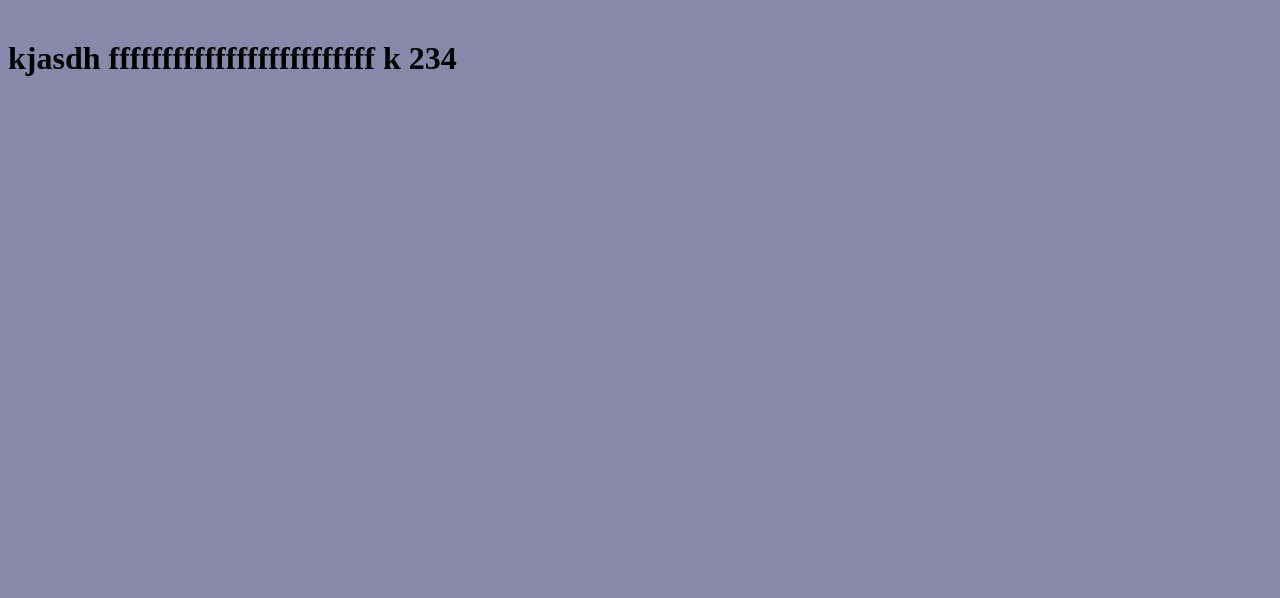
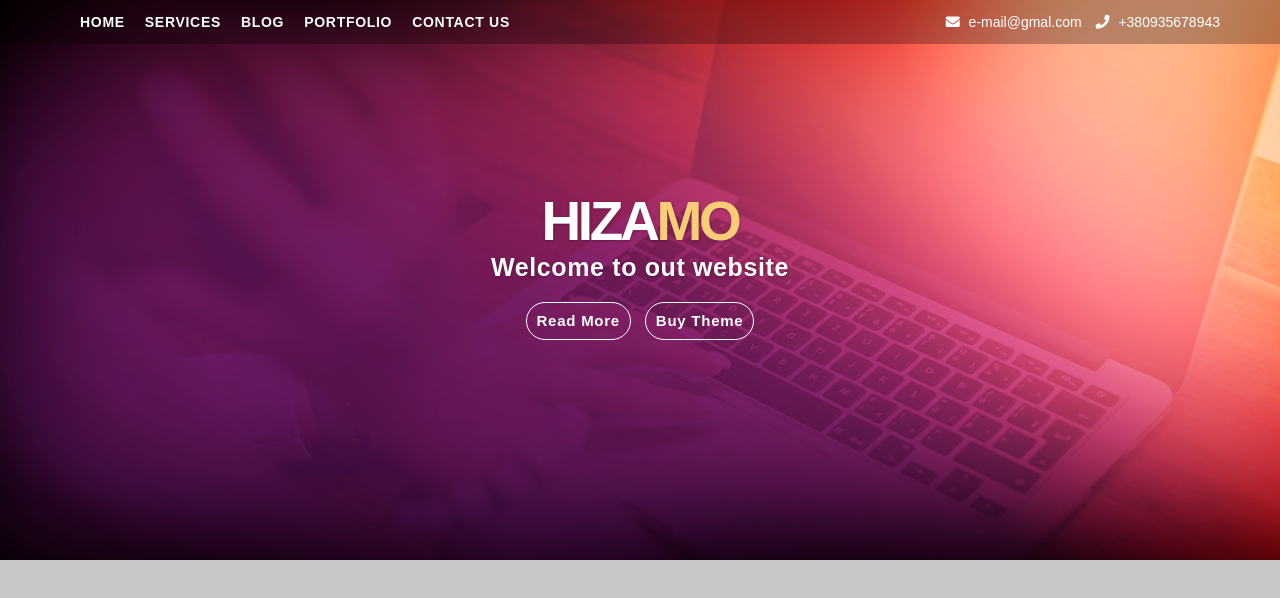
Before and after one commit to gegelya/Project2, a website: page src/index.html in a window 1280 px wide. Drawn offline with nearby package versions, Linux system fonts and the light colour scheme; files that its build step writes are made by us from their sources; a web font is replaced by a local one.

Commit message:
First change

```diff
--- a/src/index.html
+++ b/src/index.html
@@ -5,9 +5,49 @@
 	<meta name="viewport" content="width=device-width, initial-scale=1.0">
 	<meta http-equiv="X-UA-Compatible" content="ie=edge">
 	<title>Document</title>
+	<link rel="stylesheet" href="https://cdnjs.cloudflare.com/ajax/libs/normalize/8.0.1/normalize.min.css">
+	<link href="https://fonts.googleapis.com/css?family=Muli:400,700&display=swap" rel="stylesheet">
+	<link rel="stylesheet" href="https://use.fontawesome.com/releases/v5.0.13/css/all.css">
 	<link rel="stylesheet" href="/css/build.css">
 </head>
 <body>
-	<h1>kjasdh fffffffffffffffffffffffff k 234</h1>
+	<header>
+		<div class="menu">
+
+			<ul class="menu-item-general">
+				<li class="menu-item">
+					<a href="#" class="menu-link">HOME</a>
+				</li>
+				<li class="menu-item">
+					<a href="#" class="menu-link">SERVICES</a>
+				</li>
+				<li class="menu-item">
+					<a href="#" class="menu-link">BLOG</a>
+				</li>
+				<li class="menu-item">
+					<a href="#" class="menu-link">PORTFOLIO	</a>
+				</li>
+				<li class="menu-item">
+					<a href="#" class="menu-link">CONTACT US</a>
+				</li>
+			</ul>
+			<div><i class="fas fa-envelope"></i>
+				<a class="contact" href="mailto:e-mail@gmal.com">e-mail@gmal.com</a>
+			<i class="fas fa-phone"></i>
+			<a class="contact" href="tel:+380935678943">+380935678943</a>
+			</div>
+		</div>
+	</div>
+	</header>
+	<div class="banner">
+		<div class="banner-container">
+			<h1>HIZA<span class="dif-color">MO</span></h1>
+			<p class="banner-text">Welcome to out website</p>
+		<div><a class="btn" href="#">Read More</a>
+			<a class="btn" href="#">Buy Theme</a>
+		</div>
+		</div>
+
+	</div>
 </body>
 </html>
--- a/src/sass/build.scss
+++ b/src/sass/build.scss
@@ -1,12 +1,130 @@
 * {
-    transition: all 400ms;
+    transition: all 200ms;
 }
 
 body {
-    background: #88a;
+	color: #ffffff;
+	font-family: "Muli", Arial, sans-serif;
+    font-size: 14px;
+    background-color: rgb(199, 199, 199)
+}
+
+header {
+    position: fixed;
+    left: 0;
+    right: 0;
+    background-color: rgba(0, 0, 0, 0.27)
+}
+
+.bg-header {
+    background-color: rgba(0, 0, 0, 0.27)
+}
+
+.menu {
+    display: flex;
+    align-items: center;
+    justify-content: space-between;
+    max-width: 1160px;
+    margin: 0 auto;
+    padding-left: 20px;
+    padding-right: 20px;
+}
+
+.menu-item-general {
+    display: flex;
+    list-style: none;
+    padding: 0;
+}
+
+.menu-item {
+    margin-left: 20px;
+    font-weight: 600;
+}
+
+.menu-link {
+    text-shadow: 0.5px 0.9px 3px rgba(0, 0, 0, 0.27);
+    font-size: 14px;
+    letter-spacing: 0.7px;
+    text-decoration: none;
+    text-align: left;
+    color: #fefefe;
+  }
+
+.menu-link:hover {
+    color: #f7cd78;
+}
+
+.fa-envelope {
+    margin-right: 5px;
+    color: #fefefe;
+}
+
+.fa-phone {
+    margin-left: 10px;
+    margin-right: 5px;
+    color: #fefefe;
+}
+
+.contact {
+    color: #fefefe;
+    text-decoration: none;
+}
+
+.contact:hover {
+    color: #f7cd78;
+}
+
+.banner {
+    text-align: center;
+    padding: 30px;
+    height: 500px;
+    background: url(../img/bg-banner.png) no-repeat center top/ cover;
+}
+
+.banner-container {
+    text-align: center;
+    max-width: 800px;
+    margin: 0 auto;
 }
 
 h1 {
-    margin-top: 40px;
-    display: block;
+    text-shadow: 0.5px 0.9px 3px rgba(0, 0, 0, 0.27);
+    font-size: 55px;
+    margin-top: 185px;
+    margin-bottom: 0;
+    line-height: 0.24;
+    letter-spacing: -3.3px;
+    color: #fefefe;
 }
+
+.dif-color {
+    color: #f7cd78;
+}
+
+.banner-text {
+    text-shadow: 0.5px 0.9px 3px rgba(0, 0, 0, 0.27);
+    font-size: 25px;
+    font-weight: 600;
+    margin-bottom: 0;
+    letter-spacing: 0.63px;
+    color: #ffffff;
+}
+
+.btn {
+    display: inline-block;
+    justify-content: space-between;
+    margin-top: 20px;
+    margin-left: 5px;
+    margin-right: 5px;
+    border: solid 1px #ffffff;
+    border-radius: 20px;
+    padding: 10px;
+    max-width: 150px;
+    height: 16px;
+    font-size: 15px;
+    font-weight: 600;
+    line-height: 1.07;
+    letter-spacing: 0.75px;
+    text-decoration: none;
+    color: #ffffff;
+}
```
Also changed, not shown: src/img/Box.png (added), src/img/Computer.png (added), src/img/Cup.png (added), src/img/bg-banner.png (added), src/img/black-iphone-on-black-office-desk-picjumbo-com.png (added), src/img/young-woman-working-typing-on-her-laptop-picjumbo-com.png (added).
